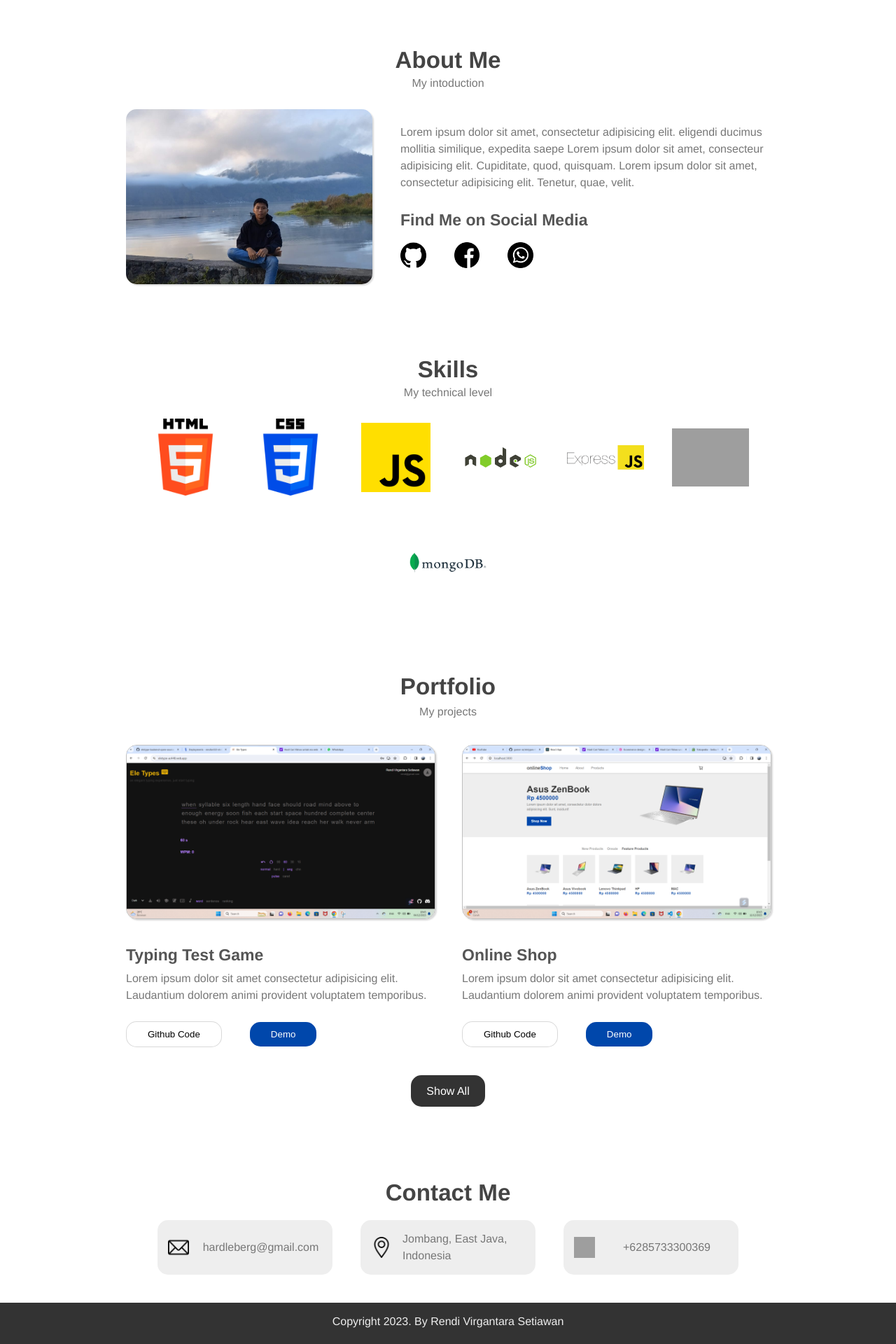
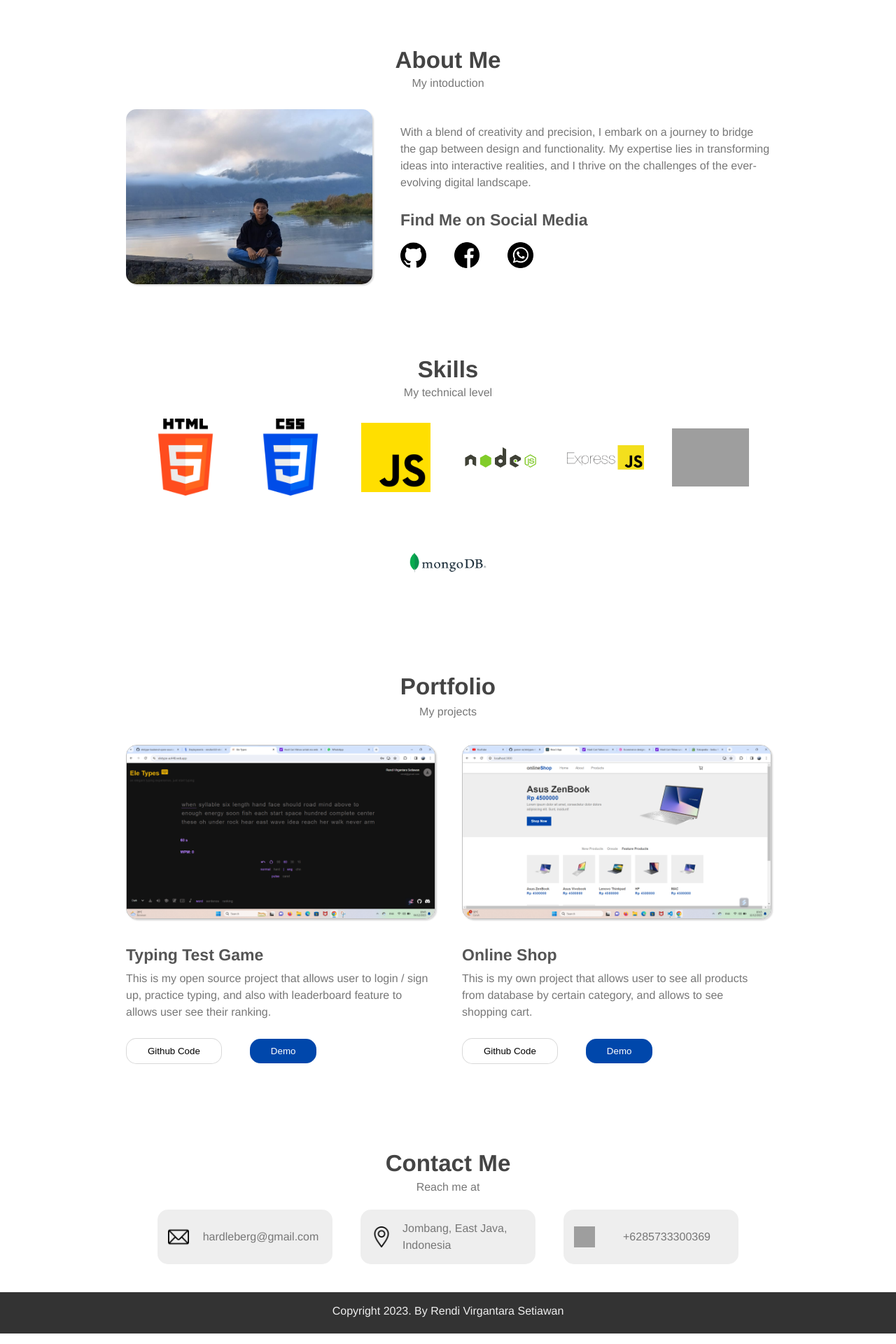
Before and after one commit to rendi12345678/rendi-portfolio, a React (Create React App) app: page / in a window 1280 px wide. Shown: the part 771-2691 px from the top of the page at 70% size. Built offline with nearby package versions, Linux system fonts and the light colour scheme; grey boxes are pictures that could not be loaded.

Commit message:
Added jargon

```diff
--- a/src/components/About.js
+++ b/src/components/About.js
@@ -12,10 +12,7 @@ const About = () => {
       <img src="/img/rendi.jpg" alt="About Image" title="About Image" />
       <div className="texts">
         <p>
-          Lorem ipsum dolor sit amet, consectetur adipisicing elit. eligendi
-          ducimus mollitia similique, expedita saepe Lorem ipsum dolor sit amet,
-          consecteur adipisicing elit. Cupiditate, quod, quisquam. Lorem ipsum
-          dolor sit amet, consectetur adipisicing elit. Tenetur, quae, velit.
+        With a blend of creativity and precision, I embark on a journey to bridge the gap between design and functionality. My expertise lies in transforming ideas into interactive realities, and I thrive on the challenges of the ever-evolving digital landscape.
         </p>
         <h3>Find Me on Social Media</h3>
         <div className="list-of-social-media">
--- a/src/components/Contact.js
+++ b/src/components/Contact.js
@@ -5,9 +5,10 @@ import "../styles/contact.css";
 const Contact = () => {
   return (
     <section className="contact-section" id="contact-section">
-      <h2>
-        Contact <span>Me</span>
-      </h2>
+      <div className="contact-title">
+        <h2>Contact Me</h2>
+        <p>Reach me at</p>
+      </div>
       <div className="contact-list">
         <figure class="email">
           <img src="/img/email.png" alt="email" />
--- a/src/components/Hero.js
+++ b/src/components/Hero.js
@@ -1,36 +1,37 @@
-import React from 'react';
-import '../styles/reset.css';
+import React from "react";
+import "../styles/reset.css";
 
 const Hero = () => {
+  const scrollToContactSection = () => {
+    const element = document.getElementById("contact-section");
 
-  const scrollToContactSection = () => {
-    const element = document.getElementById('contact-section');
-
-    if(element) {
-      element.scrollIntoView({behavior: 'smooth'});
+    if (element) {
+      element.scrollIntoView({ behavior: "smooth" });
     }
-  }
+  };
 
   return (
     <section className="hero-section" id="hero-section">
       <div class="hero-container">
         <div className="hero-text">
-         <h1>HI I AM <span>RENDI</span></h1>
-         <h3>I am a Fullstack Developer</h3>
+          <h1>
+            HI I AM <span>RENDI</span>
+          </h1>
+          <h3>I am a Frontend Developer</h3>
           <p>
-           Lorem ipsum dolor sit amet, consectetur adipisicing elit. Labore ullam repudiandae, expedita, dolor.
+            In a digital realm, I craft seamless, user-centric interfaces,
+            weaving visionary designs into pixel-perfect stories.
           </p>
-         <button className="contact-btn"
-                 onClick={scrollToContactSection}>Contact Me</button>
+          <button className="contact-btn" onClick={scrollToContactSection}>
+            Contact Me
+          </button>
         </div>
         <figure className="hero-image">
-           <img src="/img/rendi.jpg"
-                alt="Hero Image"
-                title="hero-image"/>
+          <img src="/img/rendi.jpg" alt="Hero Image" title="hero-image" />
         </figure>
       </div>
     </section>
   );
-}
+};
 
 export default Hero;
--- a/src/components/Project.js
+++ b/src/components/Project.js
@@ -21,8 +21,8 @@ const Project = () => {
           <div>
             <h3>Typing Test Game</h3>
             <figcaption>
-              Lorem ipsum dolor sit amet consectetur adipisicing elit.
-              Laudantium dolorem animi provident voluptatem temporibus.
+              This is my open source project that allows user to login / sign up, practice typing, and also with leaderboard feature
+              to allows user see their ranking.
             </figcaption>
             <div>
               <button className="view-code-btn">Github Code</button>
@@ -39,8 +39,7 @@ const Project = () => {
           <div>
             <h3>Online Shop</h3>
             <figcaption>
-              Lorem ipsum dolor sit amet consectetur adipisicing elit.
-              Laudantium dolorem animi provident voluptatem temporibus.
+              This is my own project that allows user to see all products from database by certain category, and allows to see shopping cart.
             </figcaption>
             <div>
               <button className="view-code-btn">Github Code</button>
@@ -49,9 +48,9 @@ const Project = () => {
           </div>
         </figure>
       </div>
-      <HashLink className="show-all-btn" smooth to="/projects/#projects">
+      {/* <HashLink className="show-all-btn" smooth to="/projects/#projects">
         Show All
-      </HashLink>
+      </HashLink> */}
     </section>
   );
 };
--- a/src/styles/about.css
+++ b/src/styles/about.css
@@ -93,10 +93,6 @@
       / 1fr 1fr;
   }
 
-  .about-title {
-
-  }
-
   .about-section img {
     margin-top: 2rem;
     margin-bottom: 2rem;
--- a/src/styles/contact.css
+++ b/src/styles/contact.css
@@ -43,6 +43,27 @@
   padding-right: 0rem;
 }
 
+.contact-title {
+  margin-bottom: 2rem;
+}
+
+.contact-title h2 {
+  font-size: var(--h2-size);
+  line-height: 1;
+  margin-bottom: .5rem;
+  font-weight: bold;
+  align-self: end;
+  color: #444;
+}
+
+.contact-title p {
+  margin-bottom: .5rem;
+  font-size: var(--paragraph-size);
+  line-height: 1.5;
+  text-align: center;
+  color: #777;
+}
+
 .contact-list figure figcaption {
   display: flex;
   width: 100%;
--- a/src/styles/project.css
+++ b/src/styles/project.css
@@ -2,7 +2,7 @@
   display: grid;
   width: 100%;
   padding: 4rem 0;
-  margin: 0 auto;
+  margin: 0;
   margin-top: var(--margin-top-size);
   max-width: 92rem;
   box-sizing: border-box;
```
Lines whose indentation alone changed are shown as unchanged.
